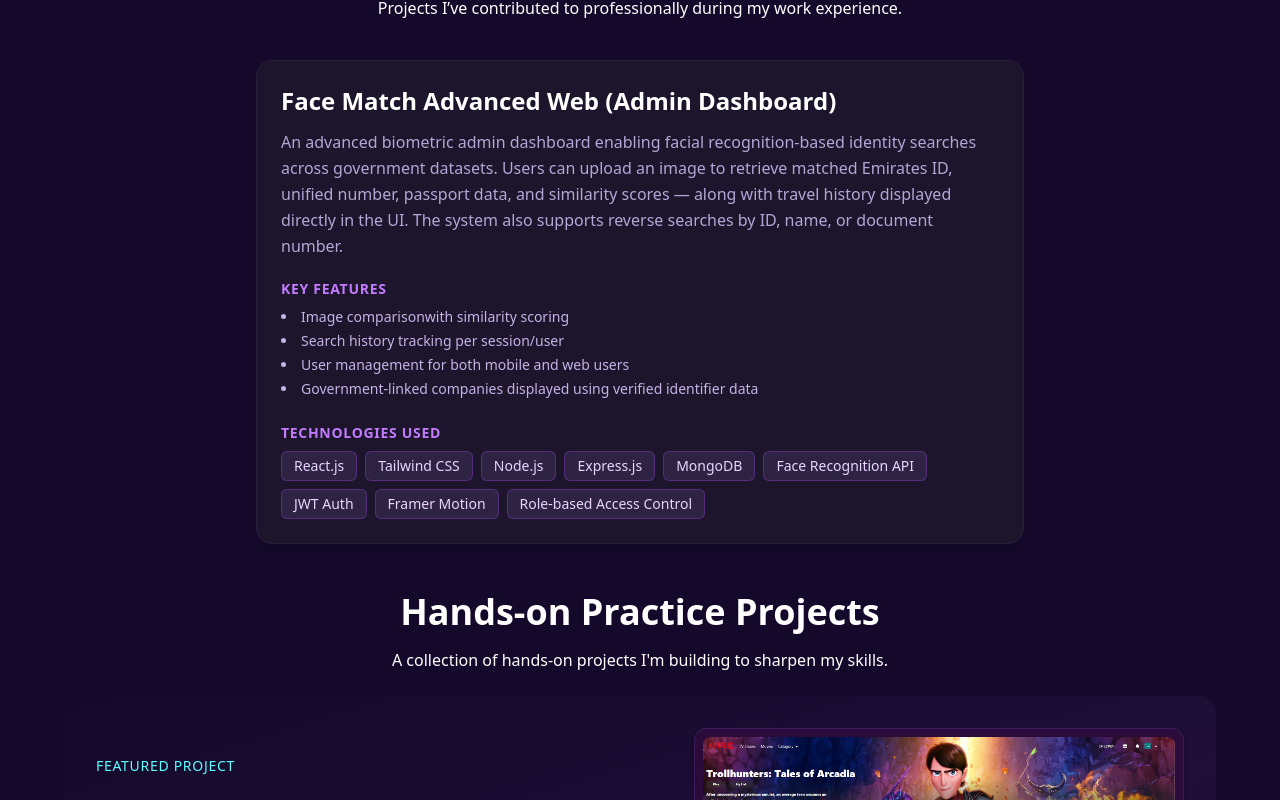
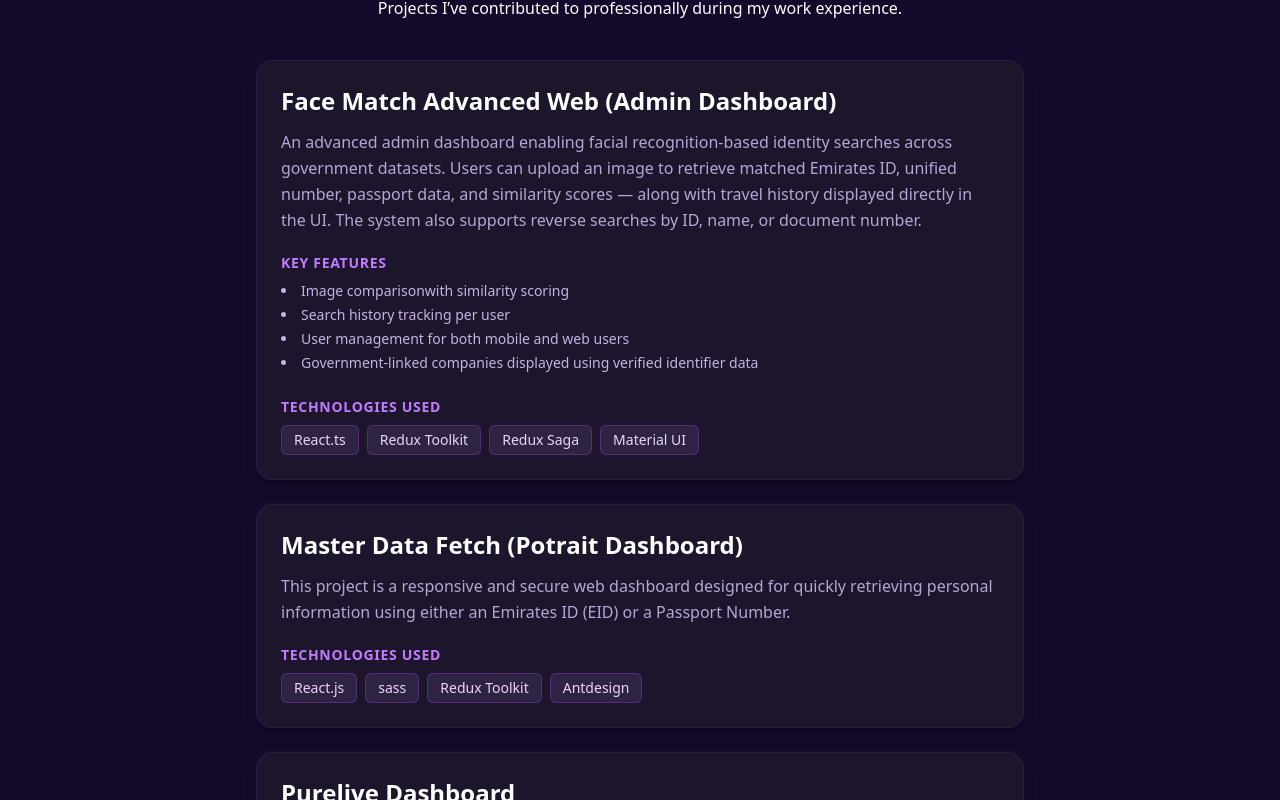
Before and after one commit to ashly-margaret/my_next_js_portfolio, a Next.js app: page / in a window 1280 px wide. Shown: the part 3040-3840 px from the top of the page. Built offline with nearby package versions, Linux system fonts and the light colour scheme.

Commit message:
-code updated

```diff
--- a/app/components/work/Work.js
+++ b/app/components/work/Work.js
@@ -1,5 +1,3 @@
-
-
 "use client";
 
 import React from "react";
@@ -79,37 +77,47 @@ const Work = () => {
       {/* Section Title */}
 
       <div className="flex flex-col items-center justify-center gap-4 text-white p-6">
-  <h3 className="colors text-4xl font-bold text-white">Company Projects</h3>
-  <span>Projects I’ve contributed to professionally during my work experience.</span>
+        <h3 className="colors text-4xl font-bold text-white">
+          Company Projects
+        </h3>
+        <span>
+          Projects I’ve contributed to professionally during my work experience.
+        </span>
 
         <div className="flex flex-col gap-6 w-full max-w-3xl mt-6">
           <CompanyProjectDetails
             title="Face Match Advanced Web (Admin Dashboard)"
-  description="An advanced biometric admin dashboard enabling facial recognition-based identity searches across government datasets. Users can upload an image to retrieve matched Emirates ID, unified number, passport data, and similarity scores — along with travel history displayed directly in the UI. The system also supports reverse searches by ID, name, or document number."
-  features={["Image comparisonwith similarity scoring",
-    "Search history tracking per session/user",
-    "User management for both mobile and web users","Government-linked companies displayed using verified identifier data"]}
-
+            description="An advanced admin dashboard enabling facial recognition-based identity searches across government datasets. Users can upload an image to retrieve matched Emirates ID, unified number, passport data, and similarity scores — along with travel history displayed directly in the UI. The system also supports reverse searches by ID, name, or document number."
+            features={[
+              "Image comparisonwith similarity scoring",
+              "Search history tracking per user",
+              "User management for both mobile and web users",
+              "Government-linked companies displayed using verified identifier data",
+            ]}
             technologies={[
-    "React.js",
-    "Tailwind CSS",
-    "Node.js",
-    "Express.js",
-    "MongoDB",
-    "Face Recognition API",
-    "JWT Auth",
-    "Framer Motion",
-    "Role-based Access Control",
+              "React.ts",
+              "Redux Toolkit",
+              "Redux Saga",
+              "Material UI",
             ]}
           />
-    {/* <CompanyProjectDetails
-      title="E-commerce Integration"
-      description="Integrated a third-party payment system and order tracking into the company’s existing retail platform."
-      technologies={['Next.js', 'Stripe API', 'Tailwind CSS']}
-    /> */}
+          <CompanyProjectDetails
+            title="Master Data Fetch (Potrait Dashboard)"
+            description="This project is a responsive and secure web dashboard designed for quickly retrieving personal information using either an Emirates ID (EID) or a Passport Number."
+            technologies={["React.js", "sass" ,"Redux Toolkit", "Antdesign"]}
+          />
+            <CompanyProjectDetails
+            title="Purelive Dashboard"
+            description="Purelive is a secure dashboard designed to manage clients using Liveness and OCR APIs. It offers client account management, real-time API monitoring, performance tracking, license expiry alerts and updates, and detailed client information. The platform ensures data security with end-to-end encryption and PKI (Public Key Infrastructure) integration."
+            technologies={["React.ts","tailwindcss",]}
+          />
+           <CompanyProjectDetails
+            title="RHSERV Service Status Dashboard"
+            description="RHSERV is a real-time dashboard designed to monitor the status of RHSERV services and track ICA transaction reports. It highlights key metrics such as match, no match, and mismatches in identity verification processes. The dashboard provides clear visibility into transaction outcomes, helping ensure accuracy, reliability, and quick resolution of service issues."
+            technologies={["React.js", "Antdesign","sass"]}
+          />
         </div>
       </div>
-
 
       <motion.div
         initial={{ opacity: 0, y: 20 }}
@@ -118,8 +126,12 @@ const Work = () => {
         viewport={{ once: true }}
         className="flex flex-col items-center justify-center gap-4 text-white p-6"
       >
-        <h3 className="colors text-4xl font-bold text-white">Hands-on Practice Projects</h3>
-        <span>A collection of hands-on projects I'm building to sharpen my skills.</span>
+        <h3 className="colors text-4xl font-bold text-white">
+          Hands-on Practice Projects
+        </h3>
+        <span>
+          A collection of hands-on projects I'm building to sharpen my skills.
+        </span>
       </motion.div>
 
       {/* Project Cards with staggered animation */}
```
Lines whose indentation alone changed are shown as unchanged.
